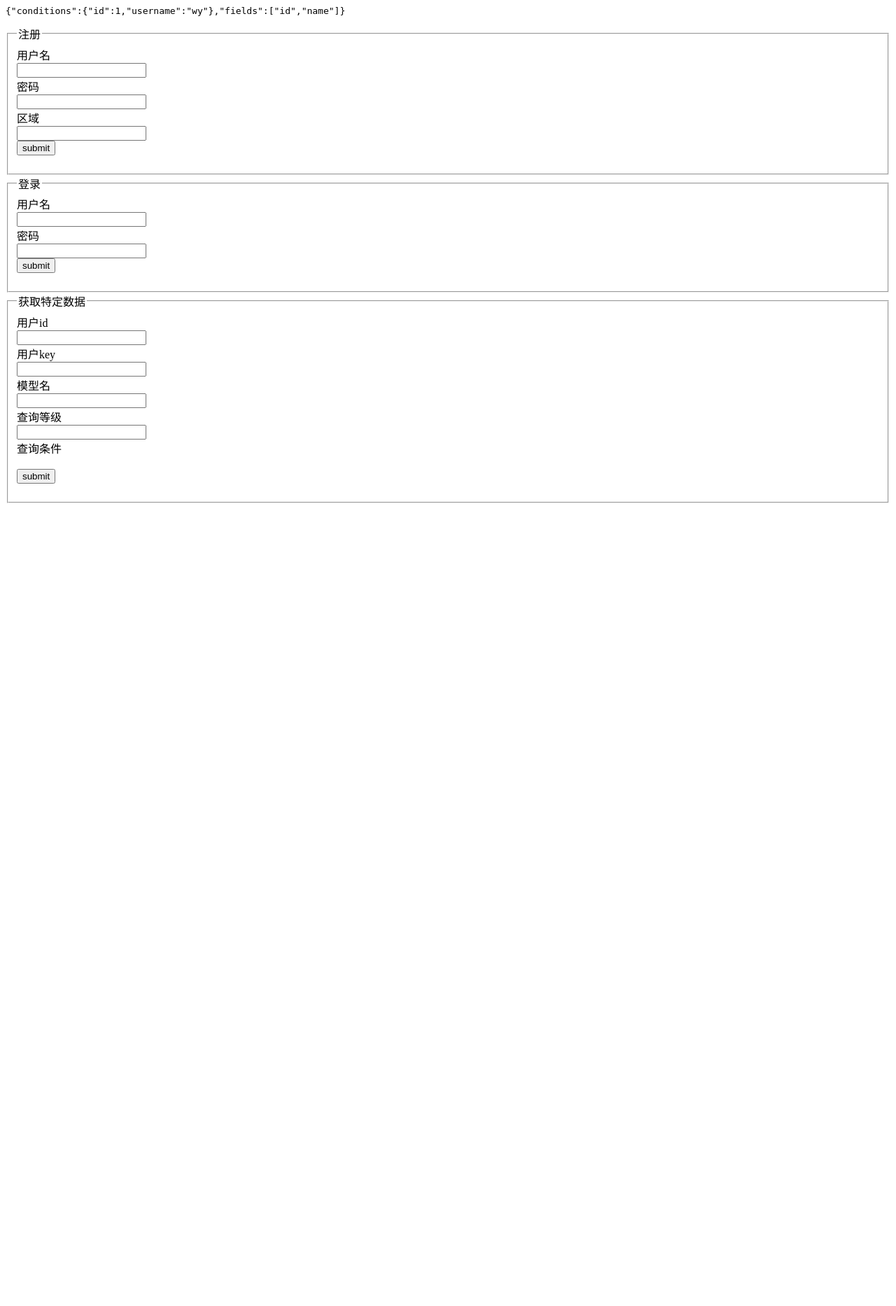
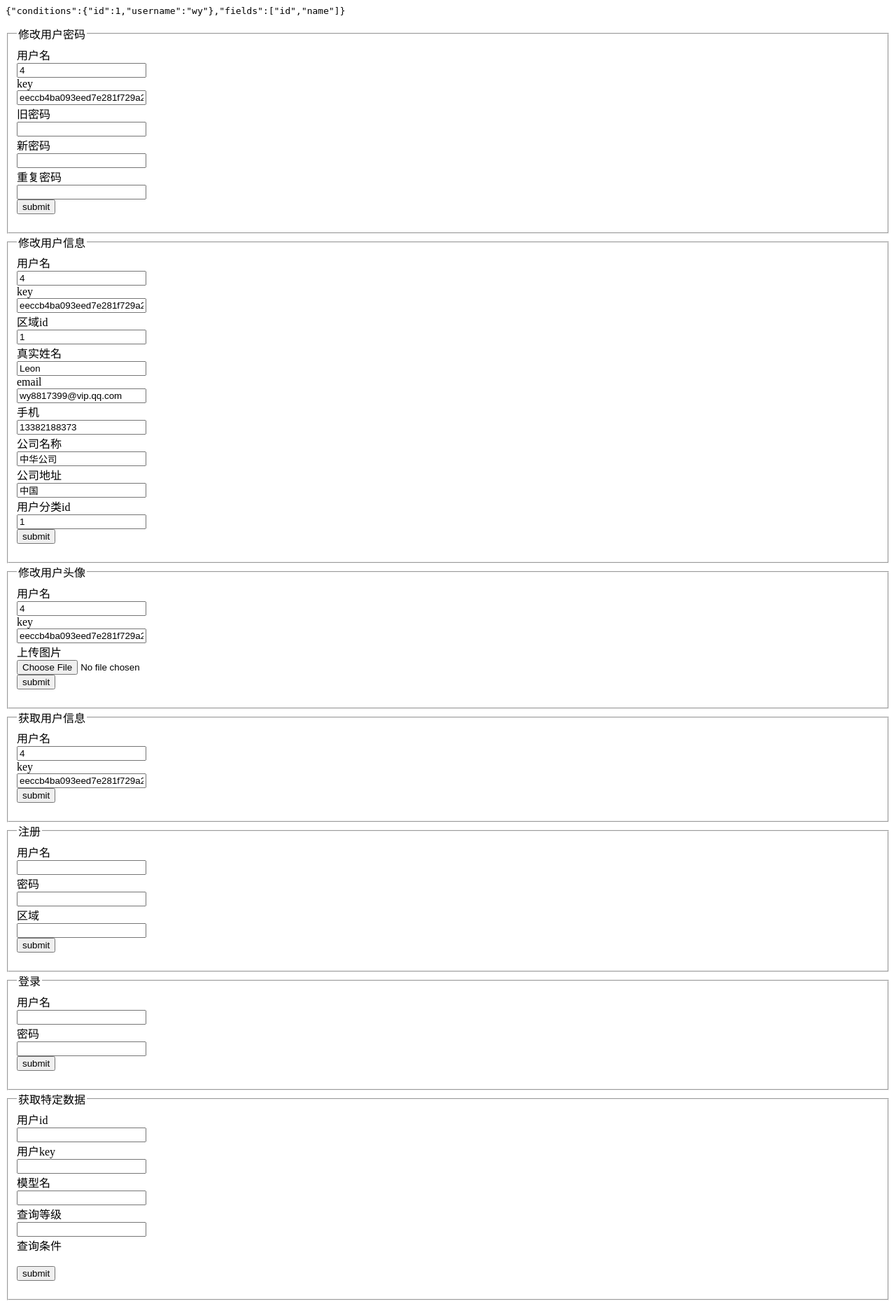
Before and after one commit to wy68668805/apitest, a PHP site: page /aodshop/ in a window 1280 px wide. Shown: the whole page at 70% size. Before the commit the page ends 719 px from the top, so only its background shows below. Run offline with PHP 8.4, Linux system fonts and the light colour scheme.

Commit message:
修改用户头像，密码，信息，以及查询某个用户信息

```diff
--- a/index.php
+++ b/index.php
@@ -11,6 +11,118 @@
 
 	pr($conditions);
 ?>
+
+<fieldset>
+	<legend>
+		修改用户密码
+	</legend>
+	<form action="http://localhost/aodshop/api/editUserPassword" method="post" enctype="multipart/form-data">
+		<label>用户名</label>
+		<br />
+		<input type="text" value="4" name="userid" />
+		<br />
+		<label>key</label>
+		<br />
+		<input type="text" value="eeccb4ba093eed7e281f729a2b8af30cbb8e694f" name="appkey" />
+		<br />
+		<label>旧密码</label>
+		<br />
+		<input type="password" name="oldpassword" />
+		<br />
+		<label>新密码</label>
+		<br />
+		<input type="password" name="newpassword" />
+		<br />
+		<label>重复密码</label>
+		<br />
+		<input type="password" name="repassword" />
+		<br />
+		<input type="submit" value="submit" />
+	</form>
+</fieldset>
+
+<fieldset>
+	<legend>
+		修改用户信息
+	</legend>
+	<form action="http://localhost/aodshop/api/editUserInfo" method="post" enctype="multipart/form-data">
+		<label>用户名</label>
+		<br />
+		<input type="text" value="4" name="userid" />
+		<br />
+		<label>key</label>
+		<br />
+		<input type="text" value="eeccb4ba093eed7e281f729a2b8af30cbb8e694f" name="appkey" />
+		<br />
+		<label>区域id</label>
+		<br />
+		<input type="text" value="1" name="district_id" />
+		<br />
+		<label>真实姓名</label>
+		<br />
+		<input type="text" value="Leon" name="realname" />
+		<br />
+		<label>email</label>
+		<br />
+		<input type="text" value="wy8817399@vip.qq.com" name="email" />
+		<br />
+		<label>手机</label>
+		<br />
+		<input type="text" value="13382188373" name="phone" />
+		<br />
+		<label>公司名称</label>
+		<br />
+		<input type="text" value="中华公司" name="company_name" />
+		<br />
+		<label>公司地址</label>
+		<br />
+		<input type="text" value="中国" name="company_addr" />
+		<br />
+		<label>用户分类id</label>
+		<br />
+		<input type="text" value="1" name="user_cat_id" />
+		<br />
+		<input type="submit" value="submit" />
+	</form>
+</fieldset>
+
+<fieldset>
+	<legend>
+		修改用户头像
+	</legend>
+	<form action="http://localhost/aodshop/api/uploadAvatar" method="post" enctype="multipart/form-data">
+		<label>用户名</label>
+		<br />
+		<input type="text" value="4" name="userid" />
+		<br />
+		<label>key</label>
+		<br />
+		<input type="text" value="eeccb4ba093eed7e281f729a2b8af30cbb8e694f" name="appkey" />
+		<br />
+		<label>上传图片</label>
+		<br />
+		<input type="file" name="avatar" />
+		<br />
+		<input type="submit" value="submit" />
+	</form>
+</fieldset>
+
+<fieldset>
+	<legend>
+		获取用户信息
+	</legend>
+	<form action="http://localhost/aodshop/api/getUserInfo" method="post">
+		<label>用户名</label>
+		<br />
+		<input type="text" value="4" name="userid" />
+		<br />
+		<label>key</label>
+		<br />
+		<input type="text" value="eeccb4ba093eed7e281f729a2b8af30cbb8e694f" name="appkey" />
+		<br />
+		<input type="submit" value="submit" />
+	</form>
+</fieldset>
 
 <fieldset>
 	<legend>
@@ -79,6 +191,8 @@
 	</form>
 </fieldset>
 
+
+
 <?php
 function pr($var) {
 		echo '<pre>';
```
